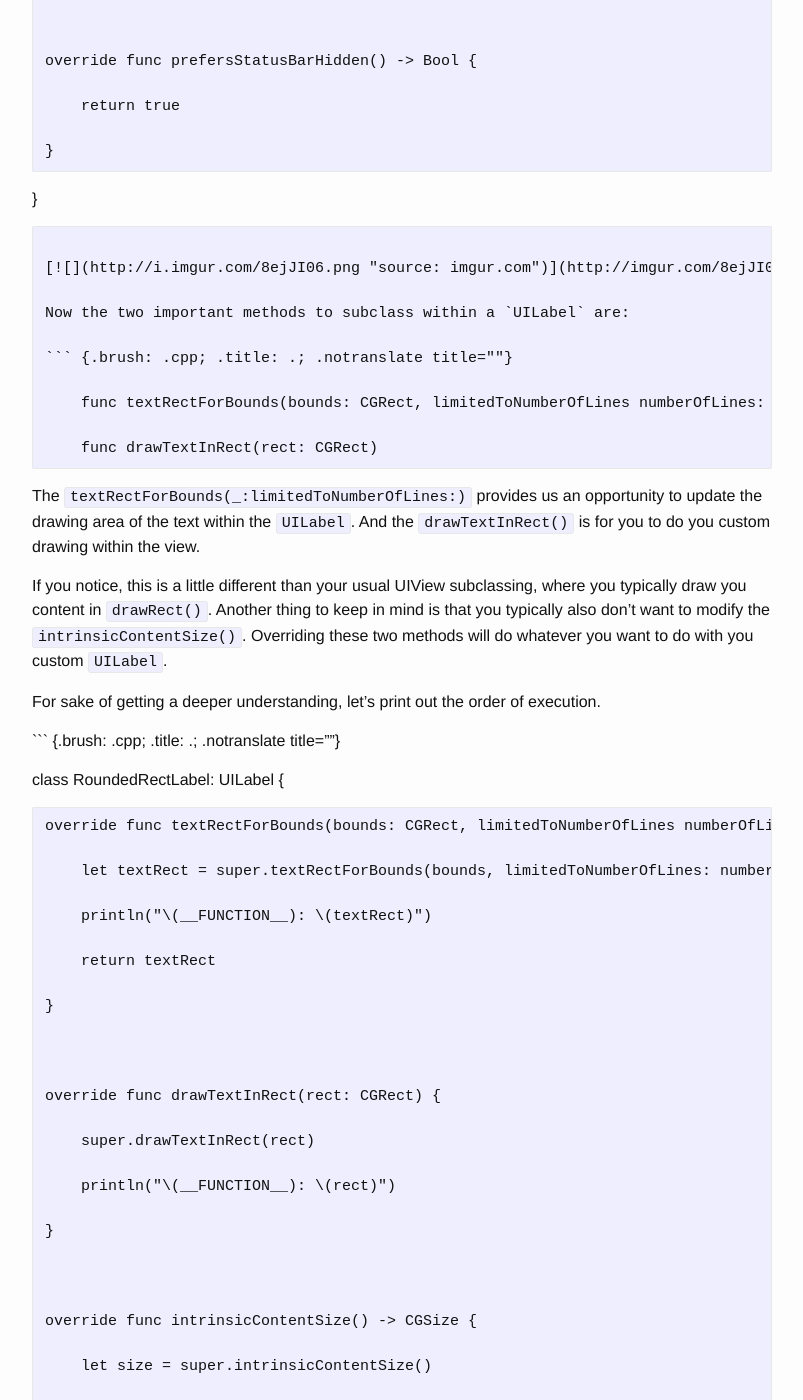
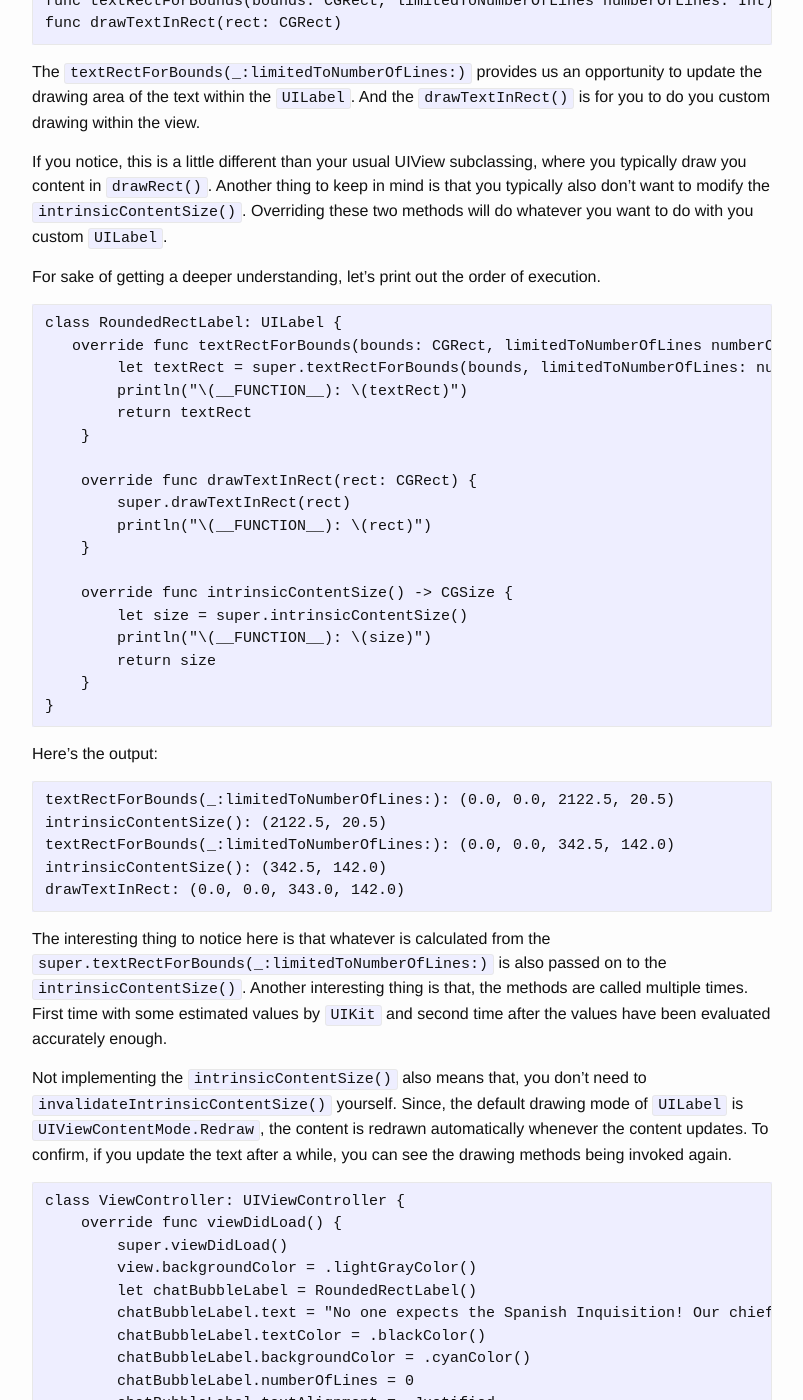
Before and after one commit to chunkyguy/chunkyguy.github.io, a Jekyll site: the page built from _posts/2015-05-16-subclassing-uilabel-in-2015.md, in a window 1280 px wide and 1400 px high, scrolled down 2023 px. Shown: the whole window, without its empty margins (238-1041 px from the left). Built offline with Jekyll 4.4.1, drawn with Linux system fonts in a browser that asks for light colours; comment, search, counter and statistics services are not loaded; some of the changed text lies outside the part shown.

Commit message:
Label blog fixed

````diff
--- a/_posts/2015-05-16-subclassing-uilabel-in-2015.md
+++ b/_posts/2015-05-16-subclassing-uilabel-in-2015.md
@@ -40,17 +40,9 @@ adventure seeker, you should definitely try building your own text
 rendering system. Just for the inspiration, these are from the days when
 I was building one:
 
-> Fixing font rendering the long way
-> [pic.twitter.com/hJtCBKLqBN](http://t.co/hJtCBKLqBN)
->
-> — Sidharth Juyal (@chunkyguy) [June 26,
-> 2013](https://twitter.com/chunkyguy/status/349802071815487488)
+<blockquote class="twitter-tweet" data-lang="en"><p lang="en" dir="ltr">Fixing font rendering the long way <a href="http://t.co/hJtCBKLqBN">pic.twitter.com/hJtCBKLqBN</a></p>&mdash; Sidharth Juyal (@chunkyguy) <a href="https://twitter.com/chunkyguy/status/349802071815487488?ref_src=twsrc%5Etfw">June 26, 2013</a></blockquote> <script async src="https://platform.twitter.com/widgets.js" charset="utf-8"></script>
 
-> One day work = FreeType font rendering
-> [pic.twitter.com/FJMrcPPu](http://t.co/FJMrcPPu)
->
-> — Sidharth Juyal (@chunkyguy) [February 6,
-> 2013](https://twitter.com/chunkyguy/status/299153486690541568)
+<blockquote class="twitter-tweet" data-lang="en"><p lang="en" dir="ltr">One day work = FreeType font rendering <a href="http://t.co/FJMrcPPu">pic.twitter.com/FJMrcPPu</a></p>&mdash; Sidharth Juyal (@chunkyguy) <a href="https://twitter.com/chunkyguy/status/299153486690541568?ref_src=twsrc%5Etfw">February 6, 2013</a></blockquote> <script async src="https://platform.twitter.com/widgets.js" charset="utf-8"></script>
 
 Someday, I should probably also share my experiences with building a
 UILabel-like view from scratch, I mean on top of freetype. But, today we
@@ -61,70 +53,39 @@ We simply create a new project with a single view and add a
 `RoundedRectLabel` class. Next, we write our basic code to render the
 label on screen.
 
-``` {.brush: .cpp; .title: .; .notranslate title=""}
-
+```
 class RoundedRectLabel: UILabel {
-
 }
 
-
-
 class ViewController: UIViewController {
-
     override func viewDidLoad() {
-
         super.viewDidLoad()
-
-
-
         view.backgroundColor = .lightGrayColor()
-
-
-
         let chatBubbleLabel = RoundedRectLabel()
-
         chatBubbleLabel.text = "No one expects the Spanish Inquisition! Our chief weapon is surprise. Fear and surprise. Two chief weapons, fear, surprise, and ruthless efficiency! Er, among our chief weapons are: fear, surprise, ruthless efficiency, and near fanatical devotion to the Pope! Um, I'll come in again."
-
         chatBubbleLabel.textColor = .blackColor()
-
         chatBubbleLabel.backgroundColor = .cyanColor()
-
         chatBubbleLabel.numberOfLines = 0
-
         chatBubbleLabel.textAlignment = .Justified
-
         view.addSubview(chatBubbleLabel)
-
-
-
         chatBubbleLabel.setTranslatesAutoresizingMaskIntoConstraints(false)
-
         view.addConstraint(NSLayoutConstraint(item: chatBubbleLabel, attribute: .CenterY, relatedBy: .Equal, toItem: view, attribute: .CenterY, multiplier: 1.0, constant: 0.0))
-
         view.addConstraints(NSLayoutConstraint.constraintsWithVisualFormat("H:|-[chatBubbleLabel]-|", options: NSLayoutFormatOptions(0), metrics: nil, views: ["chatBubbleLabel": chatBubbleLabel]))
-
     }
 
-
-
     override func prefersStatusBarHidden() -> Bool {
-
         return true
-
     }
-
 }
 ```
 
-[![](http://i.imgur.com/8ejJI06.png "source: imgur.com")](http://imgur.com/8ejJI06)
+![screenshot01](http://i.imgur.com/8ejJI06.png)
 
 Now the two important methods to subclass within a `UILabel` are:
 
-``` {.brush: .cpp; .title: .; .notranslate title=""}
-
-    func textRectForBounds(bounds: CGRect, limitedToNumberOfLines numberOfLines: Int) -> CGRect
-
-    func drawTextInRect(rect: CGRect)
+```
+func textRectForBounds(bounds: CGRect, limitedToNumberOfLines numberOfLines: Int) -> CGRect
+func drawTextInRect(rect: CGRect)
 ```
 
 The `textRectForBounds(_:limitedToNumberOfLines:)` provides us an
@@ -141,59 +102,34 @@ do whatever you want to do with you custom `UILabel`.
 For sake of getting a deeper understanding, let’s print out the order of
 execution.
 
-``` {.brush: .cpp; .title: .; .notranslate title=""}
-
+```
 class RoundedRectLabel: UILabel {
-
-
-
-    override func textRectForBounds(bounds: CGRect, limitedToNumberOfLines numberOfLines: Int) -> CGRect {
-
+   override func textRectForBounds(bounds: CGRect, limitedToNumberOfLines numberOfLines: Int) -> CGRect {
         let textRect = super.textRectForBounds(bounds, limitedToNumberOfLines: numberOfLines)
-
         println("\(__FUNCTION__): \(textRect)")
-
         return textRect
-
     }
 
-
-
     override func drawTextInRect(rect: CGRect) {
-
         super.drawTextInRect(rect)
-
         println("\(__FUNCTION__): \(rect)")
-
     }
 
-
-
     override func intrinsicContentSize() -> CGSize {
-
         let size = super.intrinsicContentSize()
-
         println("\(__FUNCTION__): \(size)")
-
         return size
-
     }
-
 }
 ```
 
 Here’s the output:
 
-``` {.brush: .cpp; .title: .; .notranslate title=""}
-
+```
 textRectForBounds(_:limitedToNumberOfLines:): (0.0, 0.0, 2122.5, 20.5)
-
 intrinsicContentSize(): (2122.5, 20.5)
-
 textRectForBounds(_:limitedToNumberOfLines:): (0.0, 0.0, 342.5, 142.0)
-
 intrinsicContentSize(): (342.5, 142.0)
-
 drawTextInRect: (0.0, 0.0, 343.0, 142.0)
 ```
 
@@ -211,89 +147,48 @@ redrawn automatically whenever the content updates. To confirm, if you
 update the text after a while, you can see the drawing methods being
 invoked again.
 
-``` {.brush: .cpp; .title: .; .notranslate title=""}
-
+```
 class ViewController: UIViewController {
-
     override func viewDidLoad() {
-
         super.viewDidLoad()
-
-
-
         view.backgroundColor = .lightGrayColor()
-
-
-
         let chatBubbleLabel = RoundedRectLabel()
-
         chatBubbleLabel.text = "No one expects the Spanish Inquisition! Our chief weapon is surprise. Fear and surprise. Two chief weapons, fear, surprise, and ruthless efficiency! Er, among our chief weapons are: fear, surprise, ruthless efficiency, and near fanatical devotion to the Pope! Um, I'll come in again."
-
         chatBubbleLabel.textColor = .blackColor()
-
         chatBubbleLabel.backgroundColor = .cyanColor()
-
         chatBubbleLabel.numberOfLines = 0
-
         chatBubbleLabel.textAlignment = .Justified
-
         view.addSubview(chatBubbleLabel)
 
-
-
         chatBubbleLabel.setTranslatesAutoresizingMaskIntoConstraints(false)
-
         view.addConstraint(NSLayoutConstraint(item: chatBubbleLabel, attribute: .CenterY, relatedBy: .Equal, toItem: view, attribute: .CenterY, multiplier: 1.0, constant: 0.0))
-
         view.addConstraints(NSLayoutConstraint.constraintsWithVisualFormat("H:|-[chatBubbleLabel]-|", options: NSLayoutFormatOptions(0), metrics: nil, views: ["chatBubbleLabel": chatBubbleLabel]))
 
-
-
         dispatch_after(dispatch_time(DISPATCH_TIME_NOW, Int64(NSEC_PER_SEC * 3)), dispatch_get_main_queue()) { () -> Void in
-
             println("---------")
-
             chatBubbleLabel.text = "All right, but apart from the sanitation, the medicine, education, wine, public order, irrigation, roads, the fresh-water system, and public health, what have the Romans ever done for us?"
-
         }
-
     }
 
-
-
     override func prefersStatusBarHidden() -> Bool {
-
         return true
-
     }
-
 }
 ```
 
 Output:
 
-``` {.brush: .cpp; .title: .; .notranslate title=""}
-
+```
 textRectForBounds(_:limitedToNumberOfLines:): (0.0, 0.0, 2122.5, 20.5)
-
 intrinsicContentSize(): (2122.5, 20.5)
-
 textRectForBounds(_:limitedToNumberOfLines:): (0.0, 0.0, 342.5, 142.0)
-
 intrinsicContentSize(): (342.5, 142.0)
-
 drawTextInRect: (0.0, 0.0, 343.0, 142.0)
-
 ---------
-
 textRectForBounds(_:limitedToNumberOfLines:): (0.0, 0.0, 1403.0, 20.5)
-
 intrinsicContentSize(): (1403.0, 20.5)
-
 textRectForBounds(_:limitedToNumberOfLines:): (0.0, 0.0, 323.5, 101.5)
-
 intrinsicContentSize(): (323.5, 101.5)
-
 drawTextInRect: (0.0, 0.0, 343.0, 101.5)
 ```
 
@@ -304,22 +199,16 @@ the rest. So, lets focus first on the `drawTextInRect()`.
 The first thing is to calculate the edge insets or padding you wish to
 give your label.
 
-``` {.brush: .cpp; .title: .; .notranslate title=""}
+```
+let edgeInsets = UIEdgeInsets(top: 10, left: 20, bottom: 10, right: 20)
 
-    let edgeInsets = UIEdgeInsets(top: 10, left: 20, bottom: 10, right: 20)
-
-
-
-    override func drawTextInRect(rect: CGRect) {
-
-        let textRect = UIEdgeInsetsInsetRect(rect, edgeInsets)
-
-        super.drawTextInRect(textRect)
-
-    }
+override func drawTextInRect(rect: CGRect) {
+    let textRect = UIEdgeInsetsInsetRect(rect, edgeInsets)
+    super.drawTextInRect(textRect)
+}
 ```
 
-[![](http://i.imgur.com/s1QfIyp.png "source: imgur.com")](http://imgur.com/s1QfIyp)
+![screenshot03](http://i.imgur.com/s1QfIyp.png)
 
 As you can see, we’ve the required padding from all edges as we wanted,
 but the text is truncated at the end. This is because the `UILabel`
@@ -333,8 +222,7 @@ text content?
 The `NSString` has a handy extension that does this calculations. The
 method we’re particularly interested in is
 
-``` {.brush: .cpp; .title: .; .notranslate title=""}
-
+```
 func boundingRectWithSize(size: CGSize, options: NSStringDrawingOptions, attributes: [NSObject : AnyObject]!, context: NSStringDrawingContext!) -> CGRect
 ```
 
@@ -345,8 +233,7 @@ How do we calculate the estimated size of the drawing area?
 
 Let’s see, we know the width that we wish to draw in.
 
-``` {.brush: .cpp; .title: .; .notranslate title=""}
-
+```
 let estimatedWidth = CGRectGetWidth(textRect) - (edgeInsets.left + edgeInsets.right)
 ```
 
@@ -359,20 +246,16 @@ size passed down to `drawTextInRect()` is 100×200, where we again shrink
 the size down to 80×180. In order to compensate for this second
 clipping, we must calculate the height for an 2 times smaller width.
 
-``` {.brush: .cpp; .title: .; .notranslate title=""}
-
+```
 let estimatedWidth = CGRectGetWidth(rect) - (2 * (edgeInsets.left + edgeInsets.right))
 ```
 
 But what about the height? Don’t worry, this is just an estimated
 height, we can provide a very high value, and hope for the best.
 
-``` {.brush: .cpp; .title: .; .notranslate title=""}
-
+```
 let estimatedWidth = CGRectGetWidth(rect) - (2 * (edgeInsets.left + edgeInsets.right))
-
 let estimatedHeight = CGFloat.max
-
 let calculatedFrame = NSString(string: text).boundingRectWithSize(CGSize(width: estimatedWidth, height: estimatedHeight), options: .UsesLineFragmentOrigin, attributes: [NSFontAttributeName: font], context: nil)
 ```
 
@@ -381,112 +264,65 @@ text in as less space as possible, because that is the default behavior.
 So, we need to explicitly provide the extra top and bottom padding to
 the size calculated.
 
-``` {.brush: .cpp; .title: .; .notranslate title=""}
-
+```
 let calculatedWidth = ceil(CGRectGetWidth(calculatedFrame))
-
 let calculatedHeight = ceil(CGRectGetHeight(calculatedFrame))
-
 let finalHeight = (calculatedHeight + edgeInsets.top + edgeInsets.bottom)
-
 rect.size = CGSize(width: calculatedWidth, height: finalHeight)
 ```
 
 The `ceil()` should raise fractional mathematical value to a renderable
 screen value. The entire code is below.
 
-``` {.brush: .cpp; .title: .; .notranslate title=""}
-
+```
 class RoundedRectLabel: UILabel {
-
-
-
     let edgeInsets = UIEdgeInsets(top: 10, left: 20, bottom: 10, right: 20)
 
-
-
     override func textRectForBounds(bounds: CGRect, limitedToNumberOfLines numberOfLines: Int) -> CGRect {
-
         var rect = super.textRectForBounds(bounds, limitedToNumberOfLines: numberOfLines)
-
-
-
         if let text = text {
-
             let estimatedWidth = CGRectGetWidth(rect) - (2 * (edgeInsets.left + edgeInsets.right))
-
             let estimatedHeight = CGFloat.max
-
             let calculatedFrame = NSString(string: text).boundingRectWithSize(CGSize(width: estimatedWidth, height: estimatedHeight), options: .UsesLineFragmentOrigin, attributes: [NSFontAttributeName: font], context: nil)
-
             let calculatedWidth = ceil(CGRectGetWidth(calculatedFrame))
-
             let calculatedHeight = ceil(CGRectGetHeight(calculatedFrame))
-
             let finalHeight = (calculatedHeight + edgeInsets.top + edgeInsets.bottom)
-
             rect.size = CGSize(width: calculatedWidth, height: finalHeight)
-
         }
 
-
-
         return rect
-
     }
 
-
-
     override func drawTextInRect(rect: CGRect) {
-
         let textRect = UIEdgeInsetsInsetRect(rect, edgeInsets)
-
         super.drawTextInRect(textRect)
-
     }
-
 }
 ```
 
-[![](http://i.imgur.com/JEY3NfN.png "source: imgur.com")](http://imgur.com/JEY3NfN)
+![screenshot05](http://i.imgur.com/JEY3NfN.png)
 
 To finish it off, we just need some custom drawing code. Feel free to
 draw whatever you like.
 
-``` {.brush: .cpp; .title: .; .notranslate title=""}
+```
+override func drawTextInRect(rect: CGRect) {
+    UIColor.cyanColor().setFill()
+    UIColor.blackColor().setStroke()
 
-    override func drawTextInRect(rect: CGRect) {
+    let edgePath = UIBezierPath(roundedRect: rect, cornerRadius: 50)
+    edgePath.lineWidth = 5.0
+    edgePath.lineJoinStyle = kCGLineJoinRound
+    edgePath.fill()
+    edgePath.stroke()
 
-
-
-        UIColor.cyanColor().setFill()
-
-        UIColor.blackColor().setStroke()
-
-
-
-        let edgePath = UIBezierPath(roundedRect: rect, cornerRadius: 50)
-
-        edgePath.lineWidth = 5.0
-
-        edgePath.lineJoinStyle = kCGLineJoinRound
-
-        edgePath.fill()
-
-        edgePath.stroke()
-
-
-
-        let textRect = UIEdgeInsetsInsetRect(rect, edgeInsets)
-
-        super.drawTextInRect(textRect)
-
-    }
+    let textRect = UIEdgeInsetsInsetRect(rect, edgeInsets)
+    super.drawTextInRect(textRect)
+}
 ```
 
-[![](http://i.imgur.com/3aPDAxf.png "source: imgur.com")](http://imgur.com/3aPDAxf)
+![screenshot06](http://i.imgur.com/3aPDAxf.png)
 
-[![](http://i.imgur.com/XlIJB5y.png "source: imgur.com")](http://imgur.com/XlIJB5y)
+![screenshot07](http://i.imgur.com/XlIJB5y.png)
 
-The entire code is also available at github.
-<https://github.com/chunkyguy/RoundedRectLabel>.
+The entire code is also available at [github](https://github.com/chunkyguy/RoundedRectLabel).
````
